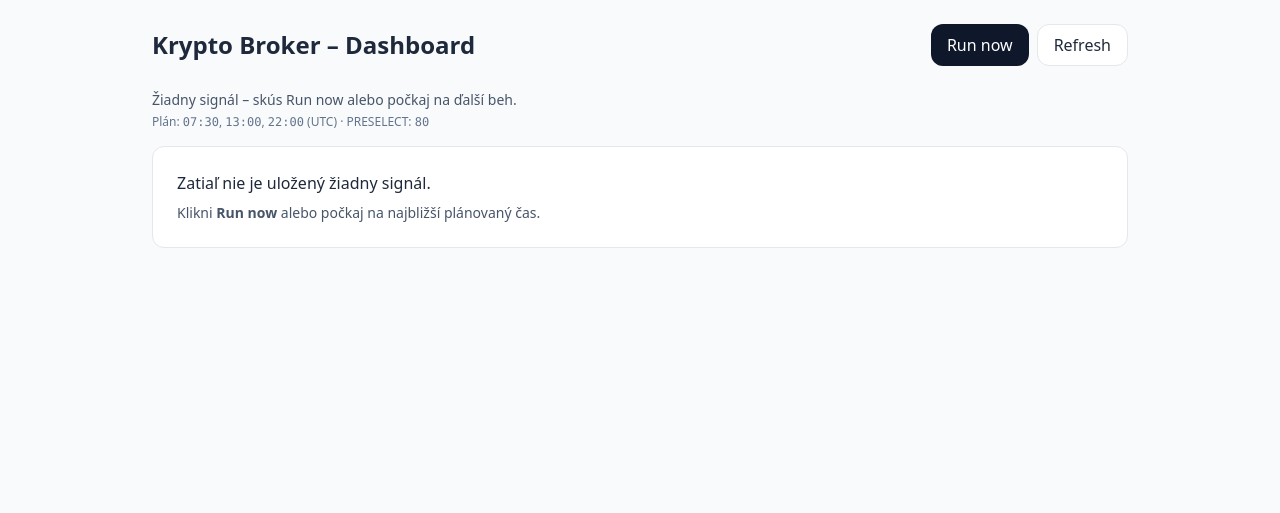
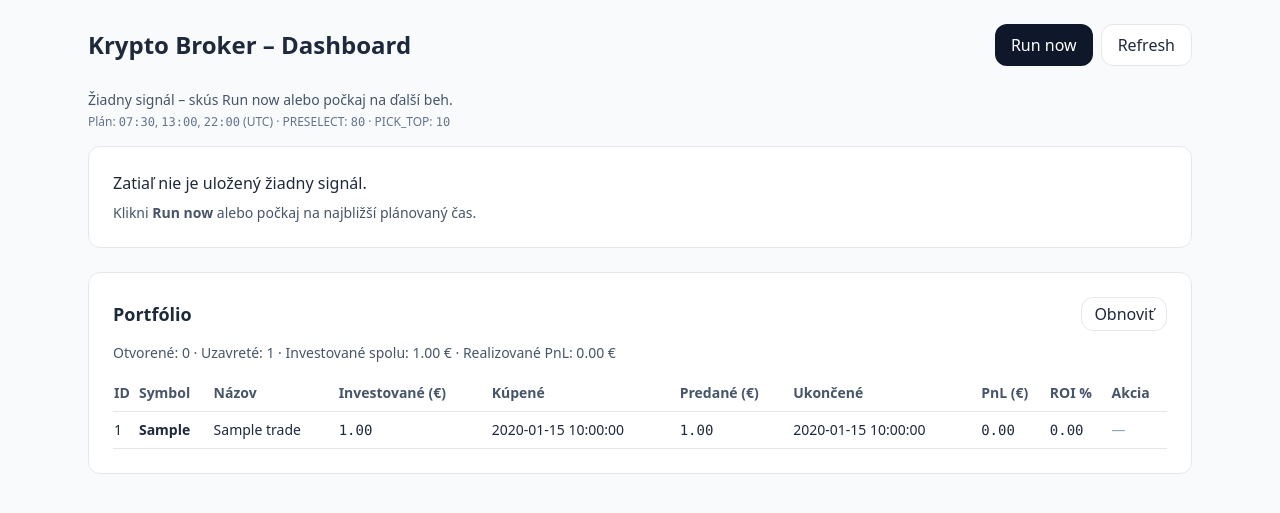
Before and after one commit to pirnetopir/crypto-broker, a FastAPI app: page /dashboard in a window 1280 px wide. Shown: the top 513 px of the page. Run offline with FastAPI, Linux system fonts and the light colour scheme; tables that the repository leaves empty hold one stand-in row (values such as "Sample post"); some libraries are stand-ins or nearby versions.

Commit message:
Update dashboard.html

```diff
--- a/templates/dashboard.html
+++ b/templates/dashboard.html
@@ -7,7 +7,7 @@
   <script src="https://cdn.tailwindcss.com"></script>
 </head>
 <body class="bg-slate-50 text-slate-800">
-  <div class="max-w-5xl mx-auto p-6">
+  <div class="max-w-6xl mx-auto p-6">
     <header class="flex items-center justify-between mb-6">
       <h1 class="text-2xl font-bold">Krypto Broker – Dashboard</h1>
       <div class="flex gap-2">
@@ -21,14 +21,17 @@
       <div class="mt-1 text-xs text-slate-500">
         Plán: <span class="font-mono">07:30</span>, <span class="font-mono">13:00</span>, <span class="font-mono">22:00</span> ({{ tz }})
         · PRESELECT: <span class="font-mono">{{ preselect }}</span>
+        · PICK_TOP: <span class="font-mono">10</span>
       </div>
     </section>
 
+    <!-- Keď ešte nie je signál -->
     <section id="emptyBox" class="hidden p-6 border rounded-xl bg-white">
       <p class="mb-2">Zatiaľ nie je uložený žiadny signál.</p>
       <p class="text-sm text-slate-600">Klikni <b>Run now</b> alebo počkaj na najbližší plánovaný čas.</p>
     </section>
 
+    <!-- Posledný signál -->
     <section id="signalBox" class="hidden">
       <div class="p-6 border rounded-xl bg-white">
         <div class="flex items-center justify-between mb-4">
@@ -53,6 +56,7 @@
                 <th class="py-2">Váha</th>
                 <th class="py-2">24h</th>
                 <th class="py-2">ATR%</th>
+                <th class="py-2">Akcia</th>
               </tr>
             </thead>
             <tbody id="picksBody"></tbody>
@@ -60,6 +64,37 @@
         </div>
 
         <div id="note" class="mt-3 text-xs text-slate-500"></div>
+      </div>
+    </section>
+
+    <!-- Portfólio -->
+    <section id="portfolioBox" class="mt-6 p-6 border rounded-xl bg-white hidden">
+      <div class="flex items-center justify-between mb-3">
+        <h2 class="text-lg font-semibold">Portfólio</h2>
+        <div class="flex gap-2">
+          <button id="reloadPfBtn" class="px-3 py-1 rounded-xl bg-white border">Obnoviť</button>
+        </div>
+      </div>
+      <div id="pfSummary" class="text-sm text-slate-600 mb-3">—</div>
+
+      <div class="overflow-x-auto">
+        <table class="min-w-full text-sm">
+          <thead>
+            <tr class="text-left text-slate-600 border-b">
+              <th class="py-2">ID</th>
+              <th class="py-2">Symbol</th>
+              <th class="py-2">Názov</th>
+              <th class="py-2">Investované (€)</th>
+              <th class="py-2">Kúpené</th>
+              <th class="py-2">Predané (€)</th>
+              <th class="py-2">Ukončené</th>
+              <th class="py-2">PnL (€)</th>
+              <th class="py-2">ROI %</th>
+              <th class="py-2">Akcia</th>
+            </tr>
+          </thead>
+          <tbody id="pfBody"></tbody>
+        </table>
       </div>
     </section>
   </div>
@@ -73,6 +108,11 @@
     const regimeBadge = document.getElementById('regimeBadge');
     const noteEl = document.getElementById('note');
 
+    const pfBox = document.getElementById('portfolioBox');
+    const pfBody = document.getElementById('pfBody');
+    const pfSummary = document.getElementById('pfSummary');
+
+    // Načíta posledný signál a vykreslí TOP N (PICK_TOP)
     async function loadSignal() {
       statusEl.textContent = 'Načítavam…';
       try {
@@ -108,17 +148,96 @@
             <td class="py-2 font-mono">${Number(p.weight || 0).toFixed(3)}</td>
             <td class="py-2 font-mono">${(Number(p.mom_24h) * 100).toFixed(2)}%</td>
             <td class="py-2 font-mono">${(Number(p.atr_pct) * 100).toFixed(2)}%</td>
+            <td class="py-2">
+              <button
+                class="px-3 py-1 rounded bg-emerald-600 text-white"
+                data-id="${p.id}" data-symbol="${p.symbol}" data-name="${p.name}"
+                onclick="invest(this)">Investovať</button>
+            </td>
           `;
           picksBody.appendChild(tr);
         });
 
         noteEl.textContent = data.note || '';
       } catch (e) {
+        console.error(e);
         statusEl.textContent = 'Chyba pri načítaní.';
       }
     }
 
-    document.getElementById('refreshBtn').addEventListener('click', loadSignal);
+    // Vytvorí obchod podľa vstupu používateľa
+    async function invest(btn) {
+      const coin_id = btn.getAttribute('data-id');
+      const symbol = btn.getAttribute('data-symbol');
+      const name = btn.getAttribute('data-name');
+      const amt = prompt(`Koľko chceš investovať do ${symbol}? (EUR)`, "100");
+      if (!amt) return;
+      const payload = { coin_id, symbol, name, invested_eur: Number(amt) };
+      await fetch('/api/trades', {
+        method: 'POST',
+        headers: {'Content-Type': 'application/json'},
+        body: JSON.stringify(payload)
+      });
+      loadPortfolio();
+    }
+
+    // Uzatvorí obchod (zadá sa predajná cena)
+    async function closeTrade(id) {
+      const amt = prompt("Za koľko EUR si predal?", "120");
+      if (!amt) return;
+      await fetch(`/api/trades/${id}/close`, {
+        method: 'POST',
+        headers: {'Content-Type': 'application/json'},
+        body: JSON.stringify({ sold_eur: Number(amt) })
+      });
+      loadPortfolio();
+    }
+
+    // Načíta portfólio + sumár PnL
+    async function loadPortfolio() {
+      try {
+        const r = await fetch('/api/trades', { cache: 'no-store' });
+        const data = await r.json();
+        if (!data.ok) { pfBox.classList.add('hidden'); return; }
+        pfBox.classList.remove('hidden');
+
+        pfSummary.textContent =
+          `Otvorené: ${data.summary.open_trades} · Uzavreté: ${data.summary.closed_trades} · ` +
+          `Investované spolu: ${Number(data.summary.invested_total_eur).toFixed(2)} € · ` +
+          `Realizované PnL: ${Number(data.summary.realized_pnl_eur).toFixed(2)} €`;
+
+        pfBody.innerHTML = '';
+        (data.items || []).forEach(t => {
+          const tr = document.createElement('tr');
+          tr.className = 'border-b';
+          tr.innerHTML = `
+            <td class="py-2">${t.id}</td>
+            <td class="py-2 font-semibold">${t.symbol}</td>
+            <td class="py-2">${t.name}</td>
+            <td class="py-2 font-mono">${Number(t.invested_eur).toFixed(2)}</td>
+            <td class="py-2">${t.invested_at?.replace('T',' ').replace('Z','')}</td>
+            <td class="py-2 font-mono">${t.sold_eur !== null ? Number(t.sold_eur).toFixed(2) : '—'}</td>
+            <td class="py-2">${t.sold_at ? t.sold_at.replace('T',' ').replace('Z','') : '—'}</td>
+            <td class="py-2 font-mono">${t.pnl_eur === null ? '—' : Number(t.pnl_eur).toFixed(2)}</td>
+            <td class="py-2 font-mono">${t.roi_pct === null ? '—' : Number(t.roi_pct).toFixed(2)}</td>
+            <td class="py-2">
+              ${t.sold_eur === null
+                ? `<button class="px-3 py-1 rounded bg-amber-600 text-white" onclick="closeTrade(${t.id})">Ukončiť</button>`
+                : '<span class="text-slate-400">—</span>'}
+            </td>
+          `;
+          pfBody.appendChild(tr);
+        });
+      } catch (e) {
+        console.error(e);
+      }
+    }
+
+    // Handlery
+    document.getElementById('refreshBtn').addEventListener('click', () => {
+      loadSignal(); loadPortfolio();
+    });
+    document.getElementById('reloadPfBtn').addEventListener('click', loadPortfolio);
     document.getElementById('runNowBtn').addEventListener('click', async () => {
       const btn = document.getElementById('runNowBtn');
       const old = btn.textContent;
@@ -126,16 +245,17 @@
       btn.disabled = true;
       try {
         await fetch('/run-now', { cache: 'no-store' });
-        // daj appke chvíľu na dokončenie
-        setTimeout(loadSignal, 4000);
+        // nechaj jobu chvíľu dobehnúť
+        setTimeout(() => { loadSignal(); loadPortfolio(); }, 4000);
       } finally {
         setTimeout(() => { btn.textContent = old; btn.disabled = false; }, 1500);
       }
     });
 
+    // Init
     loadSignal();
-    // auto-refresh každých 60 s
-    setInterval(loadSignal, 60000);
+    loadPortfolio();
+    setInterval(() => { loadSignal(); loadPortfolio(); }, 60000);
   </script>
 </body>
 </html>
```
